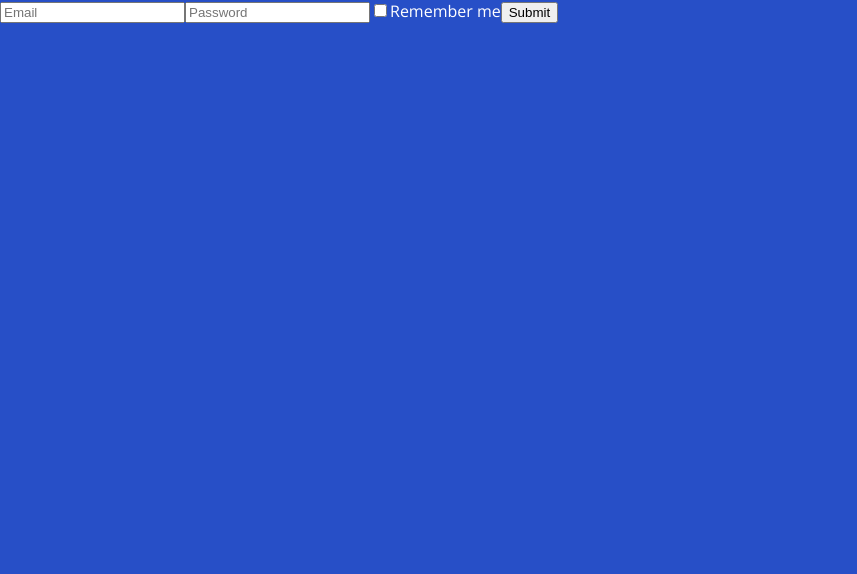
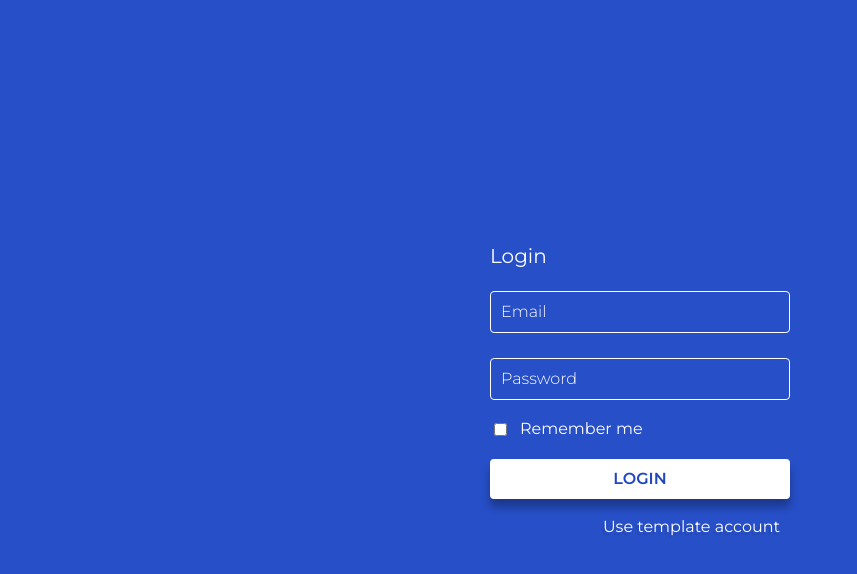
Before and after one commit to Fh192/todo, a React (Create React App) app: page / in a window 1280 px wide. Shown: the top 574 px of the page, without its empty margins (0-857 px from the left). Built offline with nearby package versions, Linux system fonts and the light colour scheme; no server answers.

Commit message:
Login page UI

```diff
--- a/package.json
+++ b/package.json
@@ -19,6 +19,7 @@
     "react-scripts": "4.0.3",
     "redux": "^4.1.0",
     "redux-thunk": "^2.3.0",
+    "reset-css": "^5.0.1",
     "typescript": "^4.1.2",
     "web-vitals": "^1.0.1",
     "yup": "^0.32.9"
--- a/public/index.html
+++ b/public/index.html
@@ -7,7 +7,7 @@
     <link rel="manifest" href="%PUBLIC_URL%/manifest.json" />
     <link rel="preconnect" href="https://fonts.gstatic.com" />
     <link
-      href="https://fonts.googleapis.com/css2?family=Open+Sans&display=swap"
+      href="https://fonts.googleapis.com/css2?family=Montserrat:wght@300;400;600&display=swap"
       rel="stylesheet"
     />
     <title>Todo</title>
--- a/src/Components/App.css
+++ b/src/Components/App.css
@@ -1,8 +1,27 @@
 .App {
- font-family: 'Open Sans', sans-serif;
+  font-family: 'Montserrat', sans-serif;
+  font-style: normal;
   font-size: 16px;
+  font-weight: 400;
   color: #fff;
   background-color: #274fc7;
   height: 100vh;
   width: 100vw;
 }
+
+button,
+input {
+  font-family: 'Montserrat', sans-serif;
+  font-style: normal;
+  font-size: 16px;
+  font-weight: 400;
+  color: #fff;
+}
+
+input::placeholder {
+  font-family: 'Montserrat', sans-serif;
+  font-style: normal;
+  font-size: 16px;
+  color: #fff;
+  font-weight: 300;
+}
--- a/src/Components/Login/Login.module.css
+++ b/src/Components/Login/Login.module.css
@@ -0,0 +1,95 @@
+.login {
+  display: flex;
+  flex-direction: column;
+  align-items: center;
+  justify-content: center;
+  height: 100%;
+  width: 100%;
+}
+
+.title {
+  display: flex;
+  justify-content: flex-start;
+  padding-bottom: 20px;
+  font-size: 20px;
+}
+
+.login form {
+  display: flex;
+  flex-direction: column;
+  min-width: 300px;
+}
+
+.email,
+.password {
+  flex: 1;
+  background-color: transparent;
+  border: 1px solid #fff;
+  border-radius: 4px;
+  padding: 10px;
+  margin: 0 0 20px 0;
+  font-weight: 300;
+  font-size: 14px;
+  line-height: 20px;
+}
+
+.inner {
+  position: relative;
+  display: flex;
+  padding-top: 5px;
+}
+
+.row {
+  display: flex;
+  align-items: center;
+}
+
+.row label {
+  padding-left: 10px;
+}
+
+.row label,
+.row input {
+  cursor: pointer;
+}
+
+.error {
+  position: absolute;
+  top: 0;
+  right: 10px;
+  display: flex;
+  justify-content: center;
+  align-items: center;
+  color: #ff0033;
+  padding: 0 5px 0 5px;
+  background-color: #274fc7;
+}
+
+.submitBtn {
+  transition: all 0.2s ease;
+  margin-top: 20px;
+  padding: 10px;
+  background-color: #fff;
+  border: none;
+  border-radius: 4px;
+  font-weight: 600;
+  line-height: 20px;
+  color: #2148c0;
+  cursor: pointer;
+  box-shadow: 0px 8px 8px rgba(0, 0, 0, 0.3);
+}
+
+.submitBtn:active {
+  transform: scale(0.99);
+  box-shadow: none;
+}
+
+.useTempAcc {
+  display: flex;
+  justify-content: flex-end;
+  align-items: center;
+  cursor: pointer;
+  padding: 10px;
+  margin: 10px 0;
+  text-shadow: -1.85429px 2.78143px 0.927143px rgba(0, 0, 0, 0.1);
+}
--- a/src/Components/Login/Login.tsx
+++ b/src/Components/Login/Login.tsx
@@ -5,9 +5,7 @@ import * as Yup from 'yup';
 
 const LoginValidateSchema = Yup.object().shape({
   email: Yup.string().email('Incorrect email').required('Field is required'),
-  password: Yup.string()
-    .min(8, 'Min length is 8')
-    .required('Field is required'),
+  password: Yup.string().required('Field is required'),
 });
 
 interface LoginFormValues {
@@ -16,31 +14,80 @@ interface LoginFormValues {
   rememberMe: boolean;
 }
 
-const Login: React.FC = props => {
+const Login: React.FC = () => {
   return (
     <div className={css.login}>
       <Formik
-        initialValues={{ email: '', password: '', rememberMe: false }}
+        initialValues={{
+          email: '',
+          password: '',
+          rememberMe: false,
+        }}
         validationSchema={LoginValidateSchema}
         onSubmit={(values: LoginFormValues) => {
           console.log(values);
         }}
       >
-        {({ errors, touched }) => (
+        {({ errors, touched, setFieldValue, setTouched }) => (
           <Form>
-            <Field type='email' name='email' placeholder='Email' id='email' />
+            <div className={css.title}>
+              <span>Login</span>
+            </div>
+            <div className={css.inner}>
+              {errors.email && touched.email ? (
+                <label htmlFor='password' className={css.error}>
+                  {errors.email}
+                </label>
+              ) : null}
+              <Field
+                type='email'
+                name='email'
+                placeholder='Email'
+                id='email'
+                className={css.email}
+              />
+            </div>
+
+            <div className={css.inner}>
               {errors.password && touched.password ? (
-              <div>{errors.password}</div>
+                <label htmlFor='email' className={css.error}>
+                  {errors.password}
+                </label>
               ) : null}
+
               <Field
                 type='password'
                 name='password'
                 placeholder='Password'
                 id='password'
+                className={css.password}
               />
-            <Field type='checkbox' name='rememberMe' id='rememberMe' />
+            </div>
+
+            <div className={css.row}>
+              <Field
+                type='checkbox'
+                name='rememberMe'
+                id='rememberMe'
+                className={css.rememberMe}
+              />
               <label htmlFor='rememberMe'>Remember me</label>
-            <button type='submit'>Submit</button>
+            </div>
+
+            <button type='submit' className={css.submitBtn}>
+              LOGIN
+            </button>
+
+            <div
+              className={css.useTempAcc}
+              onClick={() => {
+                setFieldValue('email', 'free@samuraijs.com');
+                setFieldValue('password', 'free');
+                setTouched({ email: false, password: false });
+              }}
+            >
+              <span>Use template account</span>
+            </div>
           </Form>
         )}
       </Formik>
--- a/src/index.css
+++ b/src/index.css
@@ -1,10 +1,7 @@
+@import 'reset-css';
+
 body {
   margin: 0;
-  font-family: -apple-system, BlinkMacSystemFont, 'Segoe UI', 'Roboto', 'Oxygen',
-    'Ubuntu', 'Cantarell', 'Fira Sans', 'Droid Sans', 'Helvetica Neue',
-    sans-serif;
-  -webkit-font-smoothing: antialiased;
-  -moz-osx-font-smoothing: grayscale;
 }
 
 code {
```
Also changed, not shown: 1 other file (tests, documents, lock files or other folders). Lines whose indentation alone changed are shown as unchanged.
